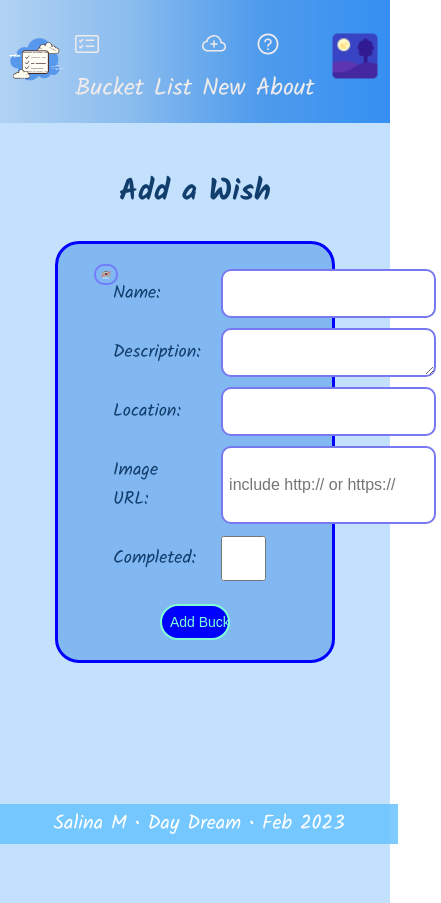
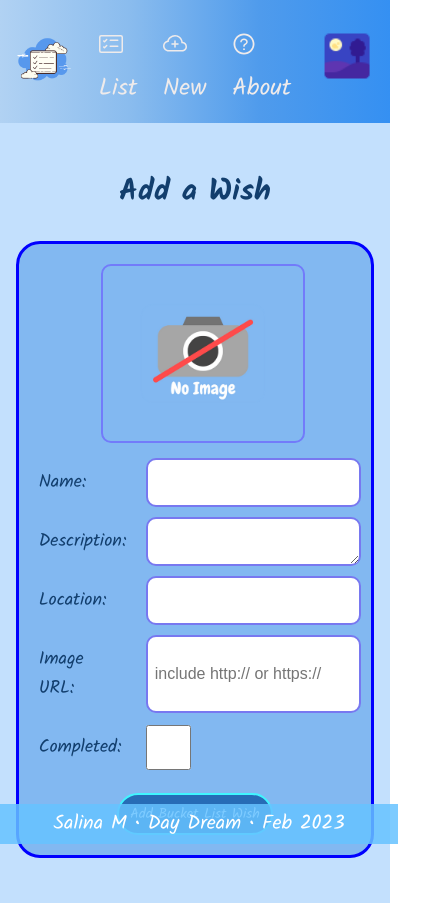
Before and after one commit to Salinamalek/PERN-Portfolio-Project-Frontend, a React (Create React App) app: page /bucketlist/new in a window 390 px wide. Shown: the whole page, 441 px wide, since content can reach past the window. Built offline with nearby package versions, Linux system fonts and the light colour scheme; no server answers.

Commit message:
media queries added

```diff
--- a/src/Components/Form.css
+++ b/src/Components/Form.css
@@ -1,3 +1,5 @@
+@import url("https://fonts.googleapis.com/css2?family=Kalam:wght@400;700&display=swap");
+
 .form {
   height: 90vh;
   padding-top: 20px;
@@ -16,7 +18,6 @@ form {
   background-color: rgb(130, 184, 241);
   display: grid;
   grid-template-columns: 1fr 2fr;
-  /* padding-bottom: 50px; */
 }
 
 #form-img {
@@ -39,11 +40,8 @@ form #form-img img {
   max-width: 200px;
   max-height: 200px;
   background-color: transparent;
-  /* text-align: center; */
   font-size: 16px;
   color: blue;
-  /* position: relative;
-  left: 3rem; */
   margin-left: 1rem;
 }
 
@@ -57,20 +55,6 @@ form #form-icon {
 form #form-icon div {
   display: grid;
   grid-template-columns: 1fr 2fr;
-}
-form #form-icon #health-icon {
-  display: flex;
-  flex-direction: column;
-  text-align: center;
-}
-
-form #form-icon #health-icon img {
-  margin: auto;
-}
-
-form #form-icon #health-icon h3 {
-  font-size: 28px;
-  color: maroon;
 }
 
 label {
@@ -87,13 +71,14 @@ textarea {
 }
 
 #submit-button {
+  font-family: "Kalam", cursive;
   grid-column: 1/3;
   width: 30%;
   margin: 0 auto;
   margin-top: 1rem;
-  background-color: blue;
-  color: aquamarine;
-  border: 2px solid aquamarine;
+  background-color: #276cb6;
+  color: rgb(255, 255, 255);
+  border: 2px solid rgb(65, 245, 255);
   border-radius: 24px;
   font-size: 14px;
   padding: 0.5rem;
@@ -103,3 +88,24 @@ textarea {
   background-color: cornflowerblue;
   color: darkslateblue;
 }
+
+@media (max-width: 700px) {
+  form {
+    width: 80%;
+    display: flex;
+    flex-direction: column;
+  }
+  #form-img {
+    display: flex;
+    flex-direction: column;
+    align-items: center;
+  }
+  #form-img img {
+    flex: 2;
+    margin-bottom: 10px;
+  }
+
+  #submit-button {
+    width: 50%;
+  }
+}
--- a/src/Components/Form.js
+++ b/src/Components/Form.js
@@ -67,6 +67,7 @@ export default function Form() {
       <form onSubmit={handleSubmit}>
         <div id="form-img">
           <img
+            className="formImg"
             src={lists.image !== "" ? lists.image : noimage}
             alt="awaiting valid url"
           />
@@ -112,7 +113,7 @@ export default function Form() {
         <input
           id="submit-button"
           type="submit"
-          value={id ? "Save Changes" : "Add Bucket List Idea"}
+          value={id ? "Save Changes" : "Add Bucket List Wish"}
         />
       </form>
     </div>
--- a/src/Components/ListIndex.css
+++ b/src/Components/ListIndex.css
@@ -47,3 +47,13 @@ a:hover {
   cursor: pointer;
   color: rgb(154, 222, 241);
 }
+
+@media (max-width: 700px) {
+  table {
+    width: 85%;
+  }
+
+  thead th {
+    width: 40%;
+  }
+}
--- a/src/Components/ListShow.css
+++ b/src/Components/ListShow.css
@@ -70,3 +70,26 @@
   width: 200px;
   border-radius: 20px;
 }
+
+@media (max-width: 700px) {
+  .show-info {
+    width: 80%;
+  }
+
+  .buttons {
+    flex-direction: column;
+  }
+
+  .related-list {
+    width: 80%;
+    flex-direction: column;
+    align-items: center;
+  }
+  .listImg {
+    width: 80%;
+  }
+
+  .related-imgs {
+    width: 70%;
+  }
+}
--- a/src/Components/Nav.js
+++ b/src/Components/Nav.js
@@ -25,7 +25,7 @@ export default function Nav() {
       </Link>
       <Link to="/bucketlist">
         <BsCardChecklist /> <br />
-        Bucket List
+        List
       </Link>
       <Link to="/bucketlist/new">
         <BsCloudPlus /> <br />
--- a/src/Pages/Home.js
+++ b/src/Pages/Home.js
@@ -9,12 +9,10 @@ export default function Home() {
           <span>Welcome to DAYDREAM!</span>
         </h1>
         <img src={welcome} className="welcome-img" />
-        <br />
         <h3>
           An app that allows you to log your bucketlist wishes, and some of ours
           too 😉!
         </h3>
-        <br />
         <Link className="welcome-btn" to="/bucketlist">
           See Your Wishes!
         </Link>
--- a/src/index.css
+++ b/src/index.css
@@ -73,10 +73,24 @@ body {
   background-color: #276cb6;
   width: 10%;
   background-color: rgb(93, 152, 241);
-  color: rgb(14, 68, 115);
+  color: rgb(255, 255, 255);
   border: 2px solid rgb(65, 245, 255);
   border-radius: 15px;
   padding: 10px 20px 10px 20px;
   height: 35px;
   font-size: 18px;
 }
+
+@media (max-width: 700px) {
+  .welcome-img {
+    width: 50%;
+  }
+
+  .about-info {
+    width: 80%;
+  }
+
+  .about-info img {
+    width: 60%;
+  }
+}
```
